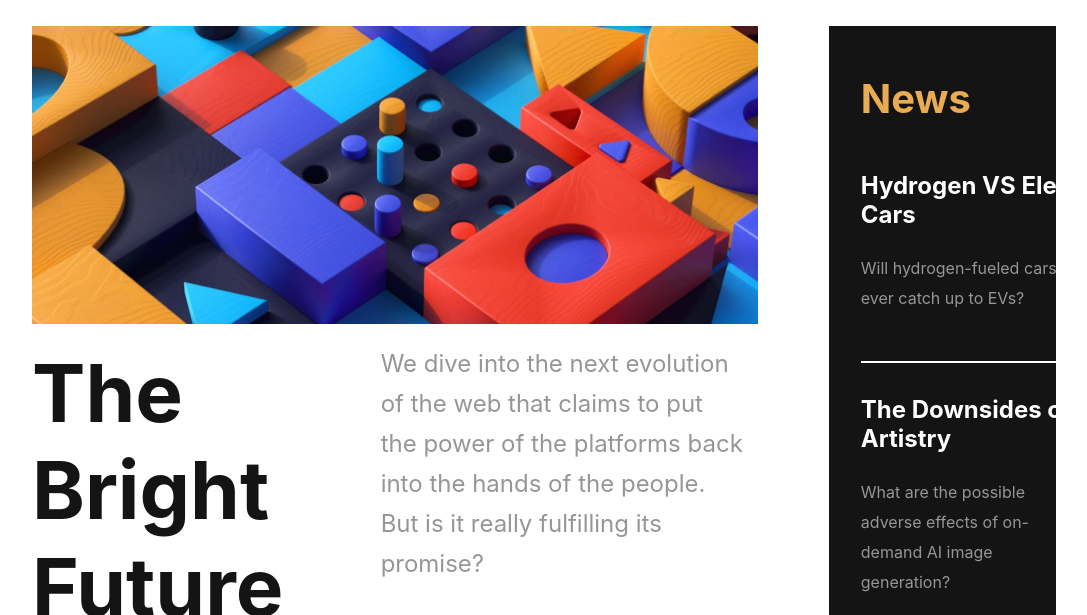
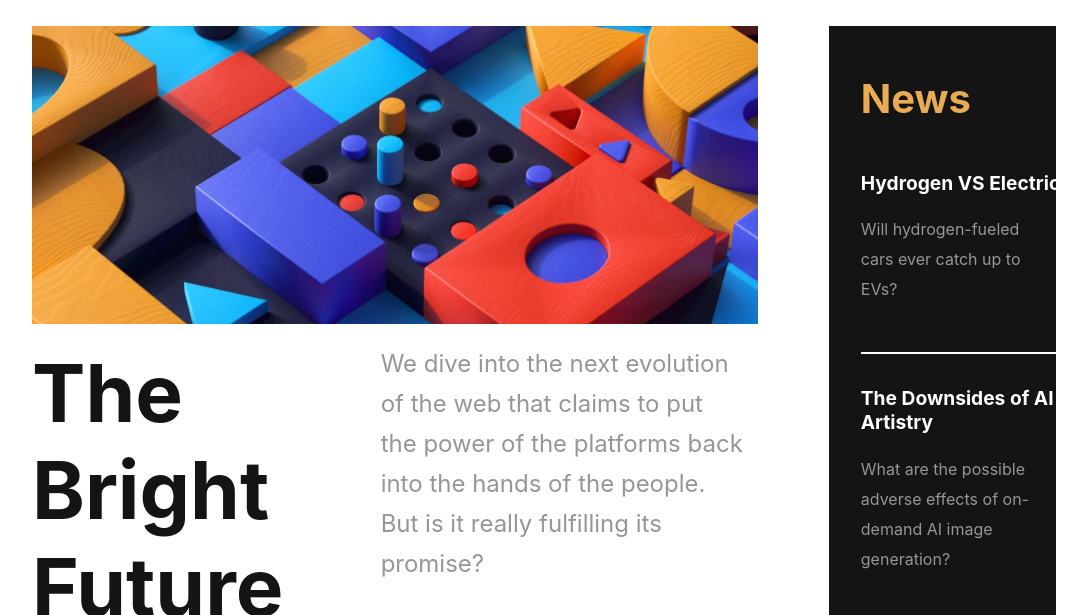
Before and after one commit to Detea5050/Practise.dropdown.page, a website: page index.html in a window 1280 px wide. Shown: the part 151-766 px from the top of the page, without its empty margins (96-1183 px from the left). Drawn offline with Linux system fonts and the light colour scheme.

Commit message:
change on news p and h2 text size and width

```diff
--- a/style.css
+++ b/style.css
@@ -114,7 +114,7 @@ body {
 }
 
 .news h2 {
-  font-size: 1.5em;
+  font-size: 1.2em;
   margin-bottom: 1em;
 }
 
@@ -130,9 +130,10 @@ body {
 
 .news p {
   font-size: 1em;
+
   color: var(--clr-neutral);
   margin-bottom: 2em;
-  width: 85%;
+  width: 75%;
   line-height: 30px;
 }
 
```
